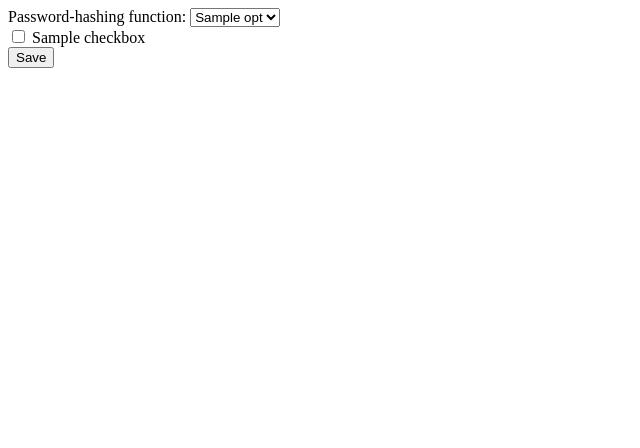
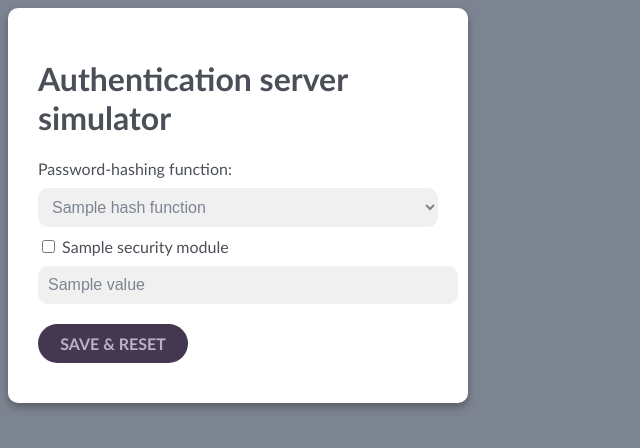
Before and after one commit to nirhai/20940_mmn16, a Flask app: template templates/config.html in a window 1280 px wide. Shown: the top 448 px of the page, without its empty margins (0-640 px from the left). Run offline with Flask 3, Linux system fonts and the light colour scheme; the template is opened without the code that fills it: most values are stand-ins (such as "Sample title", 1, 10 or a date in 2020).

Commit message:
pepper + userlock + ratelimit

```diff
--- a/app.py
+++ b/app.py
@@ -1,62 +1,95 @@
 from flask import Flask, render_template, request
 import json
-from database import create_table, insert_user, check_user
+from database import Database
 
-config_file = 'config.json'
-users_file = 'users.json'
+CONFIG_FILE = 'config.json'
+USERS_FILE = 'users.json'
+DB_FILE = 'users.db'
 
-def _gen_config_data(hashfunc, pepper, ratelimit, userlock, captcha, totp):
+class SecModule:
+    def __init__(self, status, value=None):
+        self.status = status
+        self.value = value
+
+class Config:
+    def __init__(self, hashfunc, pepper, ratelimit, userlock, captcha, totp):
+        self.hashfunc = hashfunc
+        self.pepper = pepper
+        self.ratelimit = ratelimit
+        self.userlock = userlock
+        self.captcha = captcha
+        self.totp = totp
+
+def _gen_config_data(config_obj):
     data = {
-        "options" : [
-            {"name":"argon2", "label":"argon2", "status":"selected" if hashfunc=='argon2' else ""},
-            {"name":"bcrypt", "label":"bcrypt", "status":"selected" if hashfunc=='bcrypt' else ""},
-            {"name":"sha256", "label":"SHA256/salt", "status":"selected" if hashfunc=='sha256' else ""},
-            {"name":"md5", "label":"MD5", "status":"selected" if hashfunc=='md5' else ""}
+        "hash_functions" : [
+            {"name":"argon2", "label":"argon2", "status":"selected" if config_obj.hashfunc=='argon2' else ""},
+            {"name":"bcrypt", "label":"bcrypt", "status":"selected" if config_obj.hashfunc=='bcrypt' else ""},
+            {"name":"sha256", "label":"SHA256/salt", "status":"selected" if config_obj.hashfunc=='sha256' else ""},
+            {"name":"md5", "label":"MD5", "status":"selected" if config_obj.hashfunc=='md5' else ""}
         ],
-        "checkboxs" : [
-            {"name":"pepper", "label":"Pepper", "status":"checked" if pepper else ""},
-            {"name":"ratelimit", "label":"Rate-Limiting", "status":"checked" if ratelimit else ""},
-            {"name":"userlock", "label":"User-Locking", "status":"checked" if userlock else ""},
-            {"name":"captcha", "label":"CAPTCHA", "status":"checked" if captcha else ""},
-            {"name":"totp", "label":"Time-based One-Time Password", "status":"checked" if totp else ""}
+        "security_modules" : [
+            {"name":"pepper", "label":"Pepper", "status":"checked" if config_obj.pepper.status else "", "value": config_obj.pepper.value},
+            {"name":"ratelimit", "label":"Rate-Limiting", "status":"checked" if config_obj.ratelimit.status else "", "value": config_obj.ratelimit.value},
+            {"name":"userlock", "label":"User-Locking", "status":"checked" if config_obj.userlock.status else "", "value": config_obj.userlock.value},
+            {"name":"captcha", "label":"CAPTCHA", "status":"checked" if config_obj.captcha.status else "", "value": ""},
+            {"name":"totp", "label":"Time-based One-Time Password", "status":"checked" if config_obj.totp.status else "", "value": ""}
         ]
     }
     return data
 
-def _get_config_hashfunc():
-    with open(config_file, 'r') as file:
+def _get_config_hashfunc(config):
+    for hf in config['hash_functions']:
+        if hf['status'] == "selected":
+            return hf['name']
+
+def _get_config_secmodule_val(config, secmodule):
+    for sm in config['security_modules']:
+        if sm['name'] == secmodule:
+            return sm['value'] if sm['status'] == "checked" else None
+
+def _get_config(param):
+    with open(CONFIG_FILE, 'r') as file:
         config = json.load(file)
-    for option in config['options']:
-        if option['status'] == "selected":
-            return option['name']
+    match param:
+        case 'hashfunc':
+            return _get_config_hashfunc(config)
+        case 'pepper' | 'ratelimit' | 'userlock' | 'captcha' | 'totp':
+            return _get_config_secmodule_val(config, param)
+
+def _build_db(db_filename, users_filename):
+    db = Database(db_filename, _get_config('pepper'))
+    with open(users_filename, 'r') as file:
+        users = json.load(file)
+    for user in users:
+        db.insert_user(user['username'], user['password'])
+    return db
 
 app = Flask(__name__)
-
-#build database
-with open(users_file, 'r') as file:
-    users = json.load(file)
-create_table(users)
 
 # routs
 @app.route("/", methods=["POST","GET"])
 def index():
     if request.method == "POST":
         hashfunc = request.form.get('hashfunc')
-        pepper = request.form.get('pepper')
-        ratelimit = request.form.get('ratelimit')
-        userlock = request.form.get('userlock')
-        captcha = request.form.get('captcha')
-        totp = request.form.get('totp')
-        config_data = _gen_config_data(hashfunc, pepper, ratelimit, userlock, captcha, totp)
-        with open(config_file, 'w') as file:
+        pepper = SecModule(request.form.get('pepper'), request.form.get('pepper_val'))
+        ratelimit = SecModule(request.form.get('ratelimit'), request.form.get('ratelimit_val'))
+        userlock = SecModule(request.form.get('userlock'), request.form.get('userlock_val'))
+        captcha = SecModule(request.form.get('captcha'))
+        totp = SecModule(request.form.get('totp'))
+        config_obj = Config(hashfunc, pepper, ratelimit, userlock, captcha, totp)
+        config_data = _gen_config_data(config_obj)
+        with open(CONFIG_FILE, 'w') as file:
             json.dump(config_data, file, indent=4)
+        global database
+        database = _build_db(DB_FILE, USERS_FILE)
     return render_template("index.html")
 
 @app.route("/register", methods=["POST"])
 def register():
     username = request.form['username']
     password = request.form['password']
-    if insert_user(username, password):
+    if database.insert_user(username, password):
         return "registered"
     return "user exists"
 
@@ -64,10 +97,18 @@ def register():
 def login():
     username = request.form['username']
     password = request.form['password']
-    hashfunc = _get_config_hashfunc()
-    if check_user(username, password, hashfunc):
-        return "success"
-    return "wrong user or password"
+    hashfunc = _get_config('hashfunc')
+    max_attempts = _get_config('userlock')
+    attempts_per_minute = _get_config('ratelimit')
+    max_attempts = int(max_attempts) if max_attempts is not None else None
+    attempts_per_minute = int(attempts_per_minute) if attempts_per_minute is not None else None
+    match database.check_user(username, password, hashfunc, max_attempts, attempts_per_minute):
+        case None:
+            return "locked"
+        case False:
+            return "wrong user or password"
+        case True:
+            return "success"
 
 @app.route("/login_totp")
 def login_totp():
@@ -75,10 +116,11 @@ def login_totp():
 
 @app.route("/config")
 def config():
-    with open(config_file, 'r') as file:
+    with open(CONFIG_FILE, 'r') as file:
         form_config = json.load(file)
     return render_template("config.html", form_config=form_config)
 
 
 if __name__ in "__main__":
+    database = _build_db(DB_FILE, USERS_FILE)
     app.run(debug=True)
--- a/config.json
+++ b/config.json
@@ -1,5 +1,5 @@
 {
-    "options": [
+    "hash_functions": [
         {
             "name": "argon2",
             "label": "argon2",
@@ -8,12 +8,12 @@
         {
             "name": "bcrypt",
             "label": "bcrypt",
-            "status": "selected"
+            "status": ""
         },
         {
             "name": "sha256",
             "label": "SHA256/salt",
-            "status": ""
+            "status": "selected"
         },
         {
             "name": "md5",
@@ -21,31 +21,36 @@
             "status": ""
         }
     ],
-    "checkboxs": [
+    "security_modules": [
         {
             "name": "pepper",
             "label": "Pepper",
-            "status": ""
+            "status": "",
+            "value": "shshap3pp3er"
         },
         {
             "name": "ratelimit",
             "label": "Rate-Limiting",
-            "status": "checked"
+            "status": "checked",
+            "value": "2"
         },
         {
             "name": "userlock",
             "label": "User-Locking",
-            "status": ""
+            "status": "",
+            "value": "4"
         },
         {
             "name": "captcha",
             "label": "CAPTCHA",
-            "status": ""
+            "status": "",
+            "value": ""
         },
         {
             "name": "totp",
             "label": "Time-based One-Time Password",
-            "status": ""
+            "status": "",
+            "value": ""
         }
     ]
 }
--- a/static/style.css
+++ b/static/style.css
@@ -0,0 +1,69 @@
+body {
+    background-color: #7d8491;
+    font-family:'Gill Sans', 'Gill Sans MT', Calibri, 'Trebuchet MS', sans-serif;
+    font-size: 1rem;
+    color: #4b5058;
+}
+
+.container {
+    background-color: white;
+    border-radius: 10px;
+    max-width: 400px;
+    padding: 30px;
+    justify-content: center;
+    align-items: center;
+    text-align: left;
+    box-shadow: 0 4px 8px rgba(0, 0, 0, 0.3);
+}
+
+.input-field {
+    width: 100%;
+    padding: 10px;
+    margin: 10px 0;
+    border: none;
+    border-radius: 10px;
+    font-size: 1rem;
+    background-color: #eff0ef;
+    color: #7d8491;
+}
+
+.button {
+    display: block;
+    width: 150px;
+    padding: 10px;
+    margin: 10px 0;
+    border: none;
+    border-radius: 20px;
+    font-size: 1rem;
+    text-decoration: none;
+    text-align: center;
+    cursor: pointer;
+    background-color:#bbbe64;
+    color: #ecedd3;
+    text-transform: uppercase;
+    font-family:'Gill Sans', 'Gill Sans MT', Calibri, 'Trebuchet MS', sans-serif;
+    font-weight: bold;
+}
+
+.button:hover {
+    background-color: #a9ad48;
+
+}
+
+.button-config {
+    background-color:#443850;
+    color: #bdb1c8;
+}
+
+.button-config:hover {
+    background-color: #332a3c;
+}
+
+.button-attack {
+    background-color:#c1121f;
+    color: #f8b0b5;
+}
+
+.button-attack:hover {
+    background-color: #a40f19;
+}
--- a/templates/base.html
+++ b/templates/base.html
@@ -5,11 +5,12 @@
     <meta name="viewport" content="width=device-width, initial-scale=1.0">
     <link rel="stylesheet" href="/static/style.css">
     <link rel="icon" href="/static/favicon.png" type="image/png">
-    <title>
-        {% block title %} {% endblock %}
-    </title>
+    <title>Authentication server simulator</title>
 </head>
 <body>
-    {% block body %} {% endblock %}
+    <div class="container">
+        <h1>Authentication server simulator</h1>
+        {% block container %} {% endblock %}
+    </div>
 </body>
 </html>
--- a/templates/config.html
+++ b/templates/config.html
@@ -1,22 +1,20 @@
 {% extends "base.html" %}
-{% block title %}
-    Configuration
-{% endblock %}
-{% block body %}
-    <div class="container">
+{% block container %}
     <form action="/" method="post">
         <label for="hashfunc">Password-hashing function:</label>
-            <select name="hashfunc" id="hashfunc">
-                {% for opt in form_config.options %}
-                    <option value="{{ opt.name }}" {{ opt.status }}>{{ opt.label }}</option>
+        <select name="hashfunc" id="hashfunc" class="input-field">
+            {% for hf in form_config.hash_functions %}
+                <option value="{{ hf.name }}" {{ hf.status }}>{{ hf.label }}</option>
             {% endfor %}
         </select><br>
-            {% for cb in form_config.checkboxs %}
-                <input type="checkbox" name="{{ cb.name }}" {{ cb.status }}>
-                <label for="{{ cb.name }}">{{ cb.label }}</label><br>
+        {% for sm in form_config.security_modules %}
+            <input type="checkbox" name="{{ sm.name }}" {{ sm.status }}>
+            <label for="{{ sm.name }}">{{ sm.label }}</label>
+            {% if sm.value %}
+                <input type="text" name="{{ sm.name }}_val" value="{{ sm.value }}" maxlength="32" required class="input-field">
+            {% endif %}
+            <br>
         {% endfor %}
-            <input type="submit" value="Save" class="button button-config">
+        <input type="submit" value="Save & Reset" class="button button-config">
     </form>
-
-    </div>
 {% endblock %}
```
Also changed, not shown: database.py (+85 -50 lines), hash_func.py (+16 -7 lines), templates/index.html (+9 -14 lines), users.json (+30 -3 lines), static/favicon.png, users.db. Lines whose indentation alone changed are shown as unchanged.
